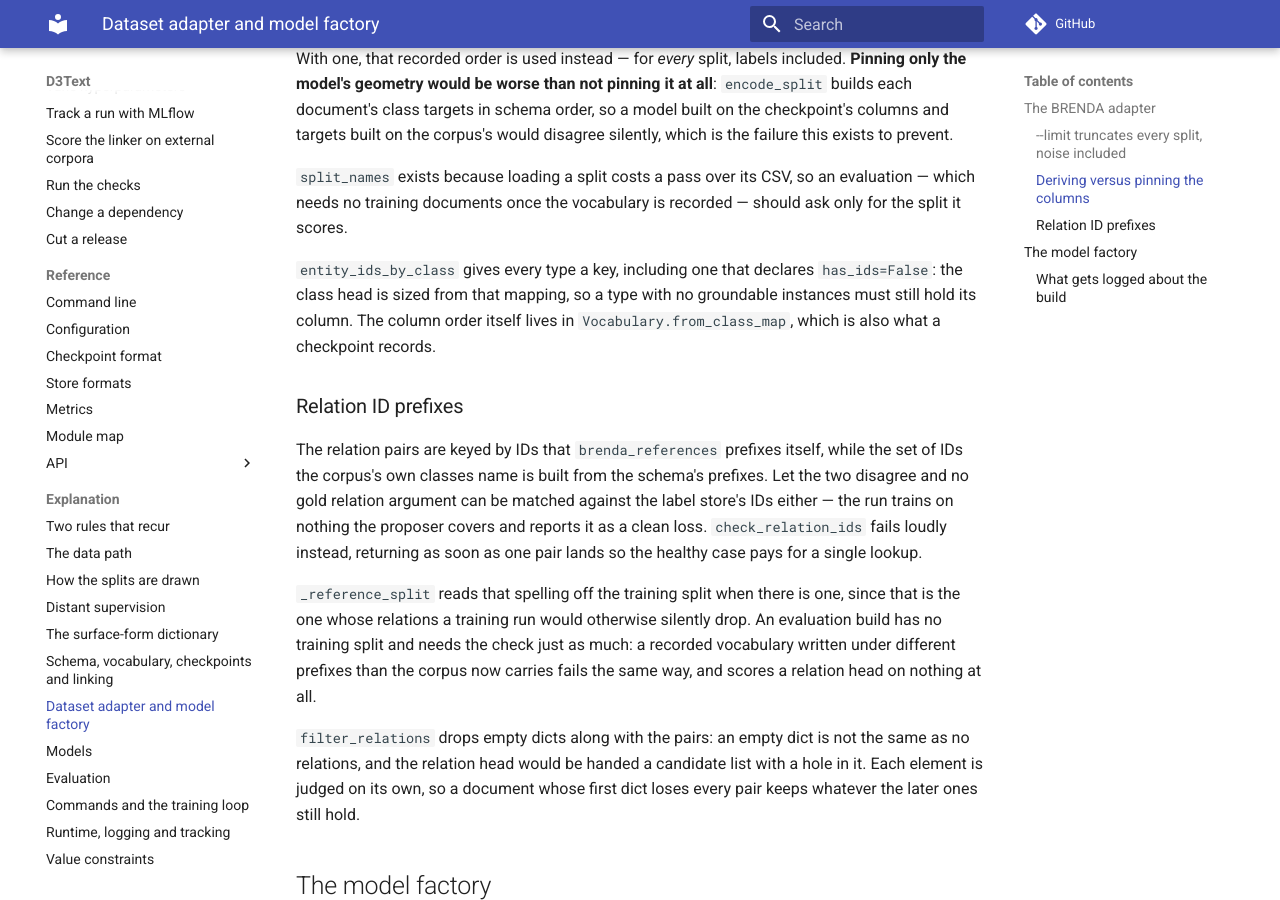
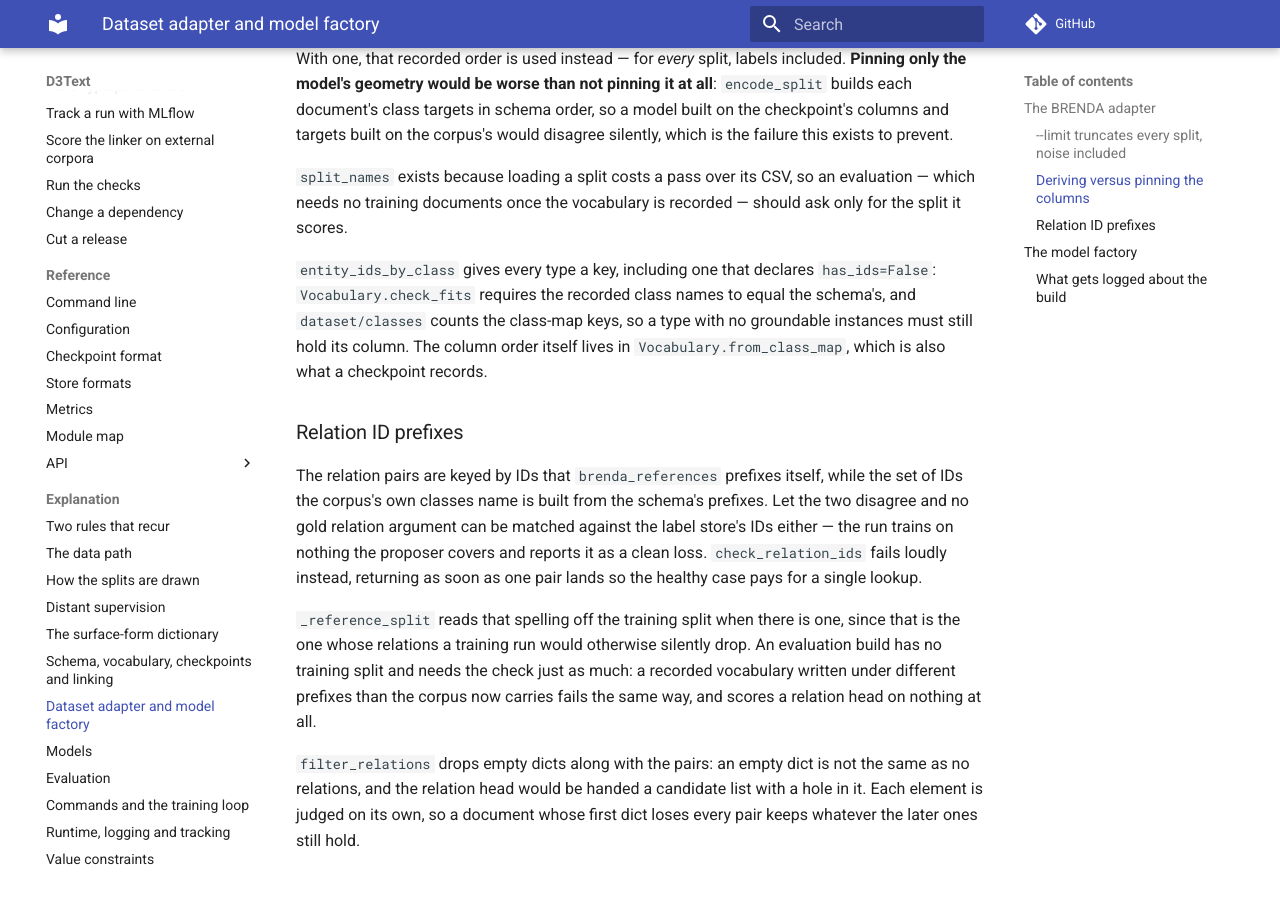
Before and after one commit to manuquadros/d3text, an MkDocs documentation site: the page built from docs/explanation/dataset-and-factory.md, in a window 1280 px wide and 900 px high, scrolled down 968 px. Built offline with MkDocs 1.6.1 and Material for MkDocs 9.7.7, drawn with Linux system fonts in a browser that asks for light colours; comment, search, counter and statistics services are not loaded.

Commit message:
docs: drop the false head-sized-from-vocabulary claim
The class head is built from `schema.class_names + ["OOS"]`, not from
the class map. Every type still keeps its key because `check_fits`
requires the recorded class names to equal the schema's and
`dataset/classes` counts the keys. `--limit` changes the vocabulary
only by truncating the training split it is derived from.

```diff
--- a/docs/explanation/dataset-and-factory.md
+++ b/docs/explanation/dataset-and-factory.md
@@ -45,9 +45,11 @@ evaluation — which needs no training documents once the vocabulary is recorded
 should ask only for the split it scores.
 
 `entity_ids_by_class` gives every type a key, including one that declares
-`has_ids=False`: the class head is sized from that mapping, so a type with no
-groundable instances must still hold its column. The column order itself lives
-in `Vocabulary.from_class_map`, which is also what a checkpoint records.
+`has_ids=False`: `Vocabulary.check_fits` requires the recorded class names to
+equal the schema's, and `dataset/classes` counts the class-map keys, so a type
+with no groundable instances must still hold its column. The column order
+itself lives in `Vocabulary.from_class_map`, which is also what a checkpoint
+records.
 
 ### Relation ID prefixes
 
```
Also changed, not shown: docs/explanation/schema-and-checkpoints.md (+3 -2 lines), docs/how-to/first-run.md (+2 -2 lines), docs/how-to/train-and-evaluate.md (+4 -4 lines), docs/reference/cli.md (+3 -3 lines), 3 other files.
